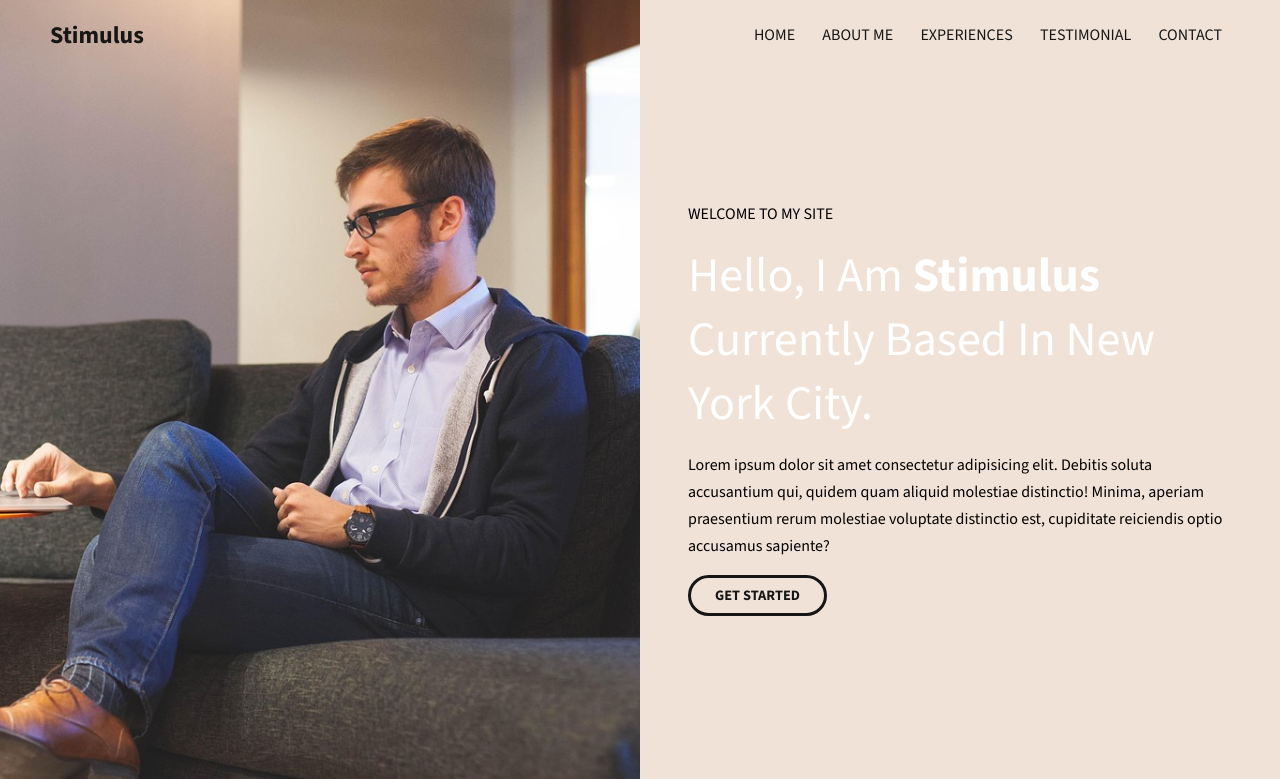
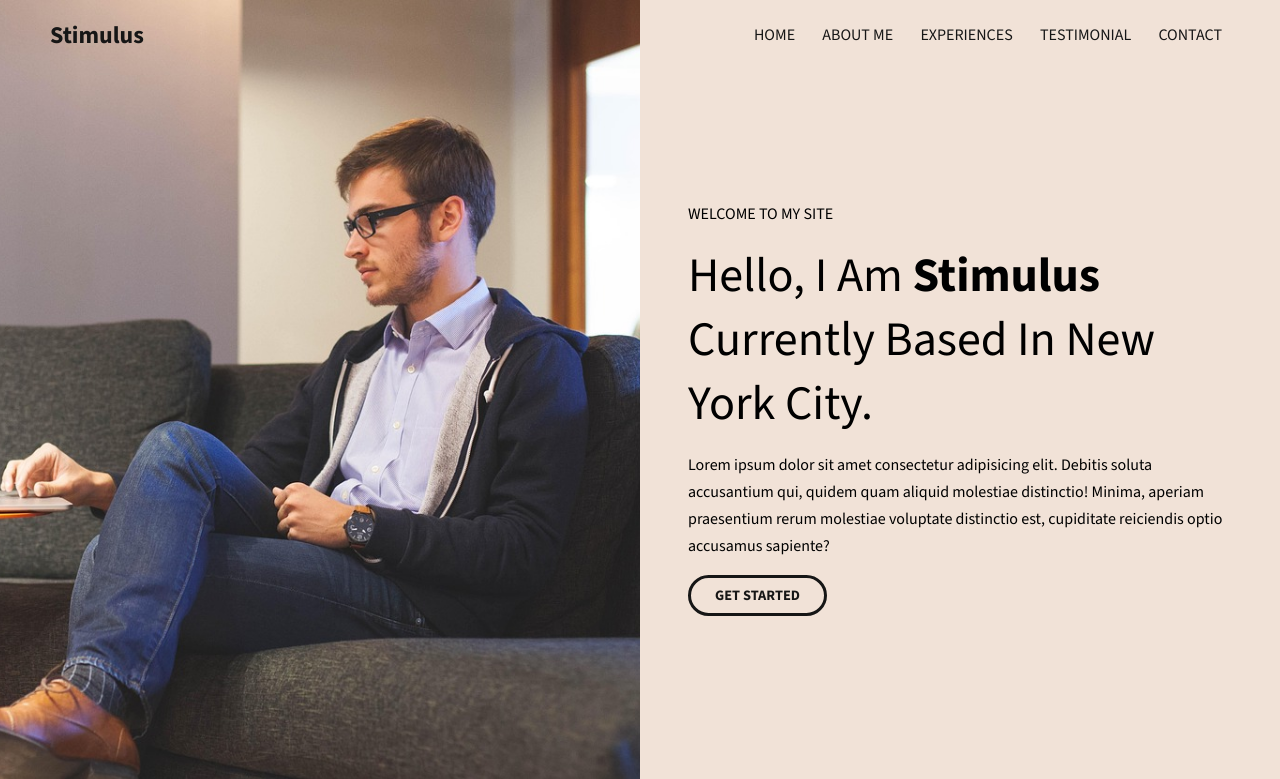
Before and after one commit to thiri-win/2025-feb-portfolio, a plain HTML site: page index.html in a window 1280 px wide. Shown: the top 779 px of the page. Drawn offline with nearby package versions, Linux system fonts and the light colour scheme.

Commit message:
Update style.css

```diff
--- a/css/style.css
+++ b/css/style.css
@@ -119,6 +119,9 @@ nav .menu li a:hover {
     display: flex;
     flex-wrap: wrap;
     align-items: center;
+}
+#home h1 {
+    color: black
 }
 
 #home .home-img,
```
